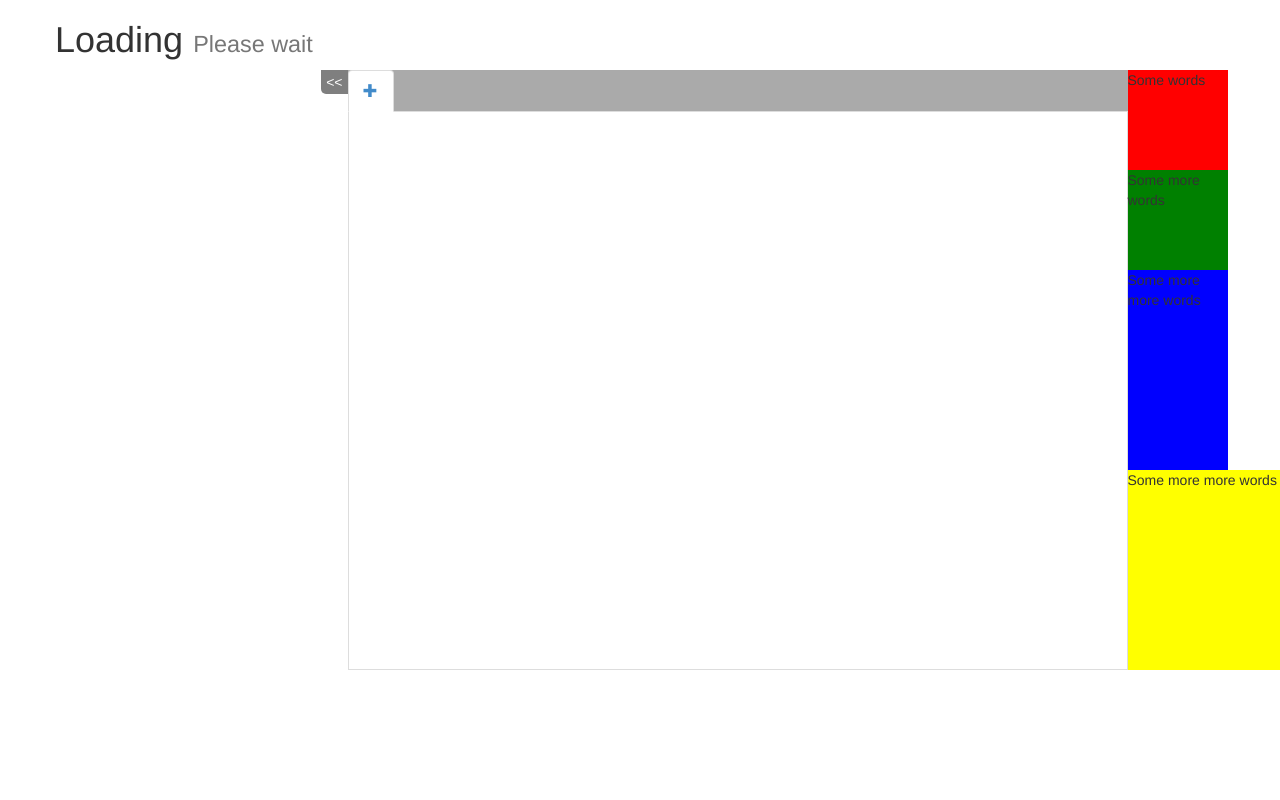
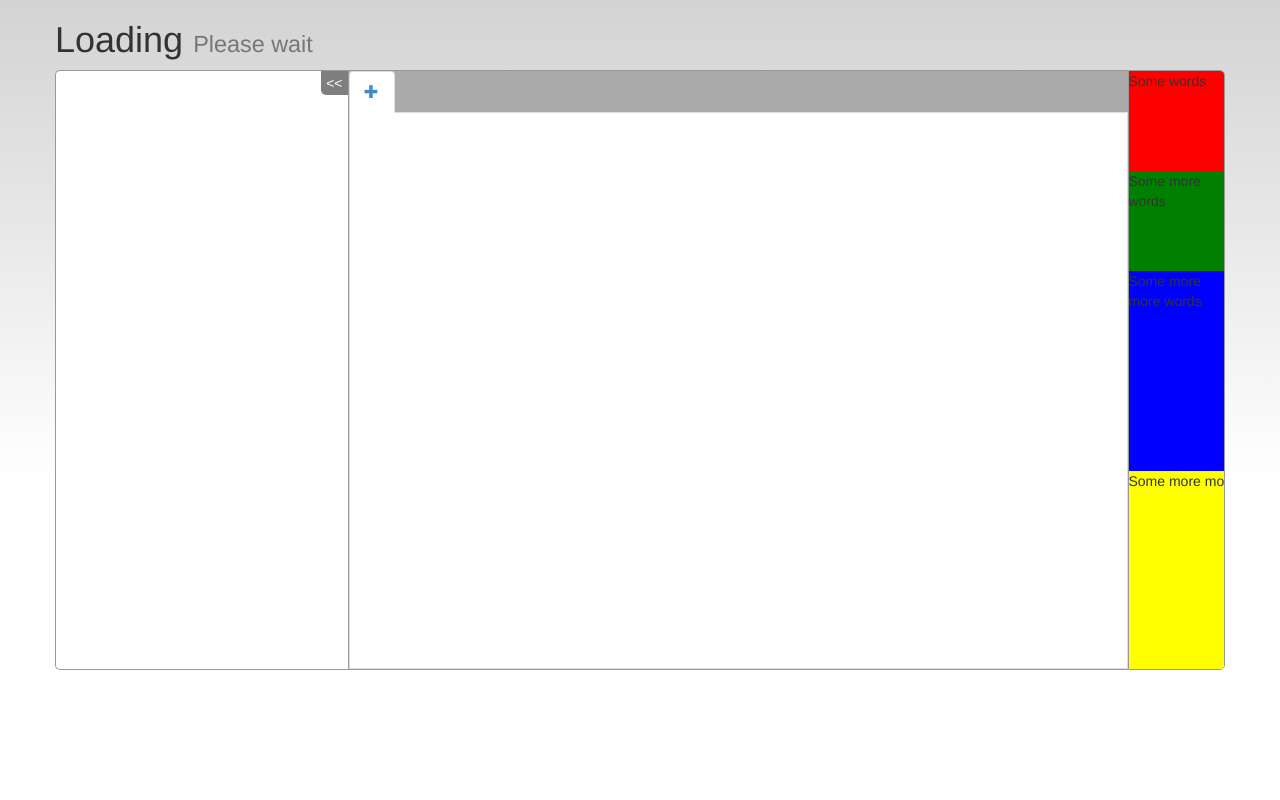
Before and after one commit to blackhydrogen/noop-sewi, a Django app: template templates/sewi/index.html in a window 1280 px wide; the page is wider, and only the part inside the window is pictured. Run offline with Django 3.2, Linux system fonts and the light colour scheme; the template is opened without the code that fills it, so the values that code supplies are empty; some libraries are stand-ins or nearby versions.

Commit message:
Main page re-styled

```diff
--- a/static/sewi/css/style.css
+++ b/static/sewi/css/style.css
@@ -1,4 +1,18 @@
 /* Put your CSS here */
+html, body {
+    min-height: 100%;
+}
+
+body {
+    background: #FFFFFF; /* Old browsers */
+    background: -moz-linear-gradient(top, rgba(211,211,211,1) 0%, rgba(255,255,255,1) 60%); /* FF3.6+ */
+    background: -webkit-gradient(linear, left top, left bottom, color-stop(0%,rgba(211,211,211,1)), color-stop(60%,rgba(255,255,255,1))); /* Chrome,Safari4+ */
+    background: -webkit-linear-gradient(top, rgba(211,211,211,1) 0%,rgba(255,255,255,1) 60%); /* Chrome10+,Safari5.1+ */
+    background: -o-linear-gradient(top, rgba(211,211,211,1) 0%,rgba(255,255,255,1) 60%); /* Opera 11.10+ */
+    background: -ms-linear-gradient(top, rgba(211,211,211,1) 0%,rgba(255,255,255,1) 60%); /* IE10+ */
+    background: linear-gradient(to bottom, rgba(211,211,211,1) 0%,rgba(255,255,255,1) 60%); /* W3C */
+    filter: progid:DXImageTransform.Microsoft.gradient( startColorstr='#d3d3d3', endColorstr='#ffffff',GradientType=0 ); /* IE6-9 */
+}
 
 #sewiContainer {
   min-height: 600px;
@@ -8,6 +22,28 @@
 #beiView, #mainView, #resView {
   height: 100%;
   padding: 0;
+  overflow: hidden;
+}
+
+#beiView, #mainView, #resView {
+  height: 100%;
+  padding: 0;
+  border: 1px #999 solid;
+  overflow: hidden;
+  background-color: #fff;
+}
+
+#mainView,
+#beiView {
+    border-right: none;
+}
+
+#beiView {
+    border-radius: 5px 0 0 5px;
+}
+
+#resView {
+    border-radius: 0 5px 5px 0;
 }
 
 #alerts {
@@ -29,6 +65,7 @@
   margin: 0px;
   padding: 0px;
   min-height: 1px;
+  border: none!important;
 }
 
 .btn-link {
```
